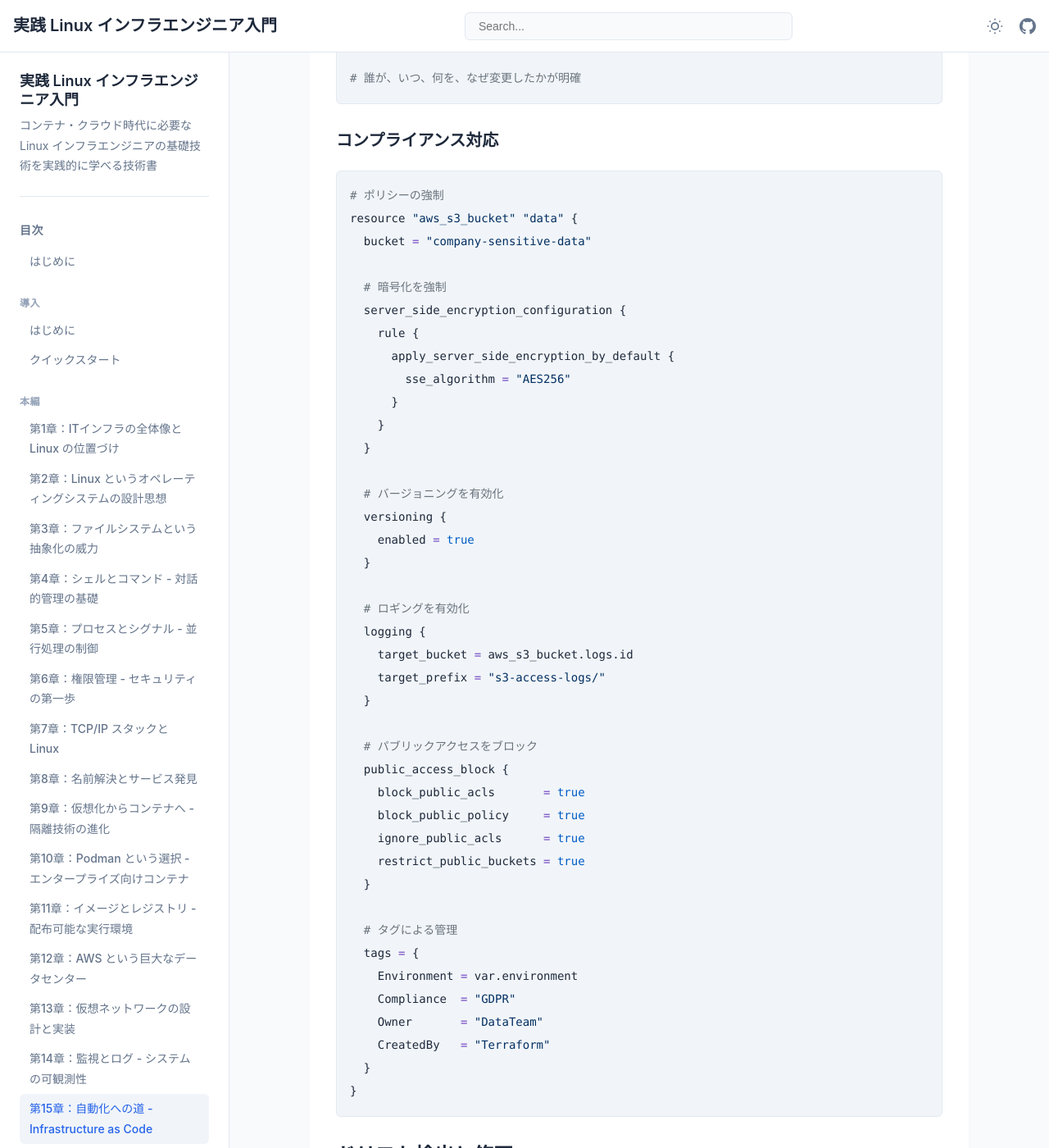
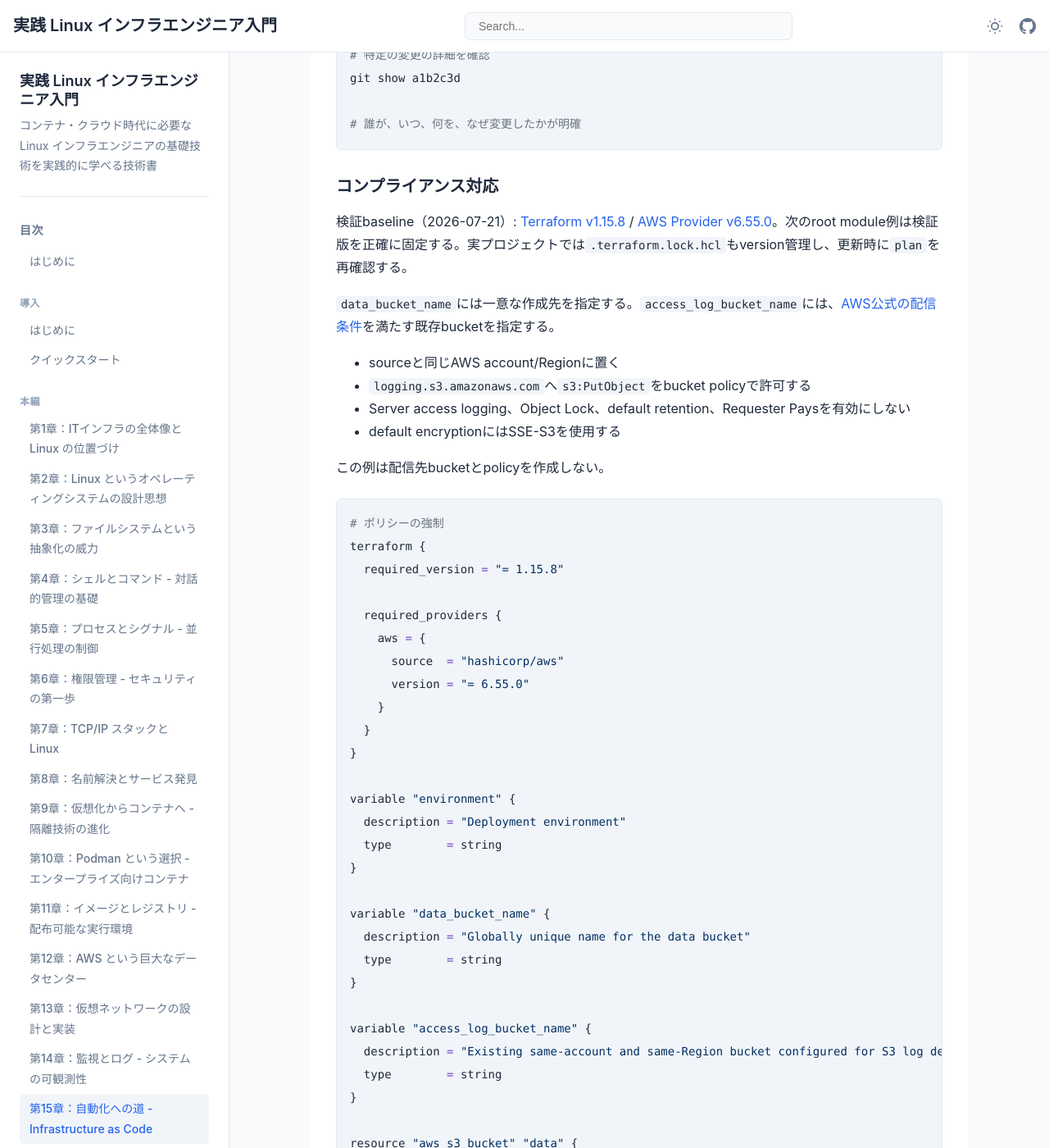
Before and after one commit to itdojp/linux-infra-textbook2, a Jekyll site: the page built from docs/chapters/chapter-15-infrastructure-as-code.md, in a window 1280 px wide and 1400 px high, scrolled down 10938 px. Shown: the whole window at 82% size. Built offline with Jekyll 4.4.1, drawn with Linux system fonts in a browser that asks for light colours; our own code applies the rules of GitHub Pages for plain Markdown files; some of the changed text lies outside the part shown.

Commit message:
docs: Terraform S3例のAWS provider前提を固定・検証する (#160)
* docs: validate S3 example with AWS provider 6.55.0

* docs: define S3 logging destination prerequisite

* docs: pin Terraform CLI in chapter workflow

* docs: complete S3 log destination constraints

````diff
--- a/docs/chapters/chapter-15-infrastructure-as-code.md
+++ b/docs/chapters/chapter-15-infrastructure-as-code.md
@@ -315,6 +315,8 @@ jobs:
 
       - name: Setup Terraform
         uses: hashicorp/setup-terraform@v3
+        with:
+          terraform_version: 1.15.8
 
       - name: Terraform Format Check
         run: terraform fmt -check -recursive
@@ -384,38 +386,47 @@ git show a1b2c3d
 
 #### コンプライアンス対応
 
+検証baseline（2026-07-21）: [Terraform v1.15.8](https://github.com/hashicorp/terraform/releases/tag/v1.15.8) / [AWS Provider v6.55.0](https://github.com/hashicorp/terraform-provider-aws/releases/tag/v6.55.0)。次のroot module例は検証版を正確に固定する。実プロジェクトでは`.terraform.lock.hcl`もversion管理し、更新時に`plan`を再確認する。
+
+`data_bucket_name`には一意な作成先を指定する。`access_log_bucket_name`には、[AWS公式の配信条件](https://docs.aws.amazon.com/AmazonS3/latest/userguide/enable-server-access-logging.html)を満たす既存bucketを指定する。
+
+- sourceと同じAWS account/Regionに置く
+- `logging.s3.amazonaws.com`へ`s3:PutObject`をbucket policyで許可する
+- Server access logging、Object Lock、default retention、Requester Paysを有効にしない
+- default encryptionにはSSE-S3を使用する
+
+この例は配信先bucketとpolicyを作成しない。
+
 ```hcl
 # ポリシーの強制
-resource "aws_s3_bucket" "data" {
-  bucket = "company-sensitive-data"
+terraform {
+  required_version = "= 1.15.8"
 
-  # 暗号化を強制
-  server_side_encryption_configuration {
-    rule {
-      apply_server_side_encryption_by_default {
-        sse_algorithm = "AES256"
-      }
+  required_providers {
+    aws = {
+      source  = "hashicorp/aws"
+      version = "= 6.55.0"
     }
   }
+}
 
-  # バージョニングを有効化
-  versioning {
-    enabled = true
-  }
+variable "environment" {
+  description = "Deployment environment"
+  type        = string
+}
 
-  # ロギングを有効化
-  logging {
-    target_bucket = aws_s3_bucket.logs.id
-    target_prefix = "s3-access-logs/"
-  }
+variable "data_bucket_name" {
+  description = "Globally unique name for the data bucket"
+  type        = string
+}
 
-  # パブリックアクセスをブロック
-  public_access_block {
-    block_public_acls       = true
-    block_public_policy     = true
-    ignore_public_acls      = true
-    restrict_public_buckets = true
-  }
+variable "access_log_bucket_name" {
+  description = "Existing same-account and same-Region bucket configured for S3 log delivery"
+  type        = string
+}
+
+resource "aws_s3_bucket" "data" {
+  bucket = var.data_bucket_name
 
   # タグによる管理
   tags = {
@@ -424,6 +435,43 @@ resource "aws_s3_bucket" "data" {
     Owner       = "DataTeam"
     CreatedBy   = "Terraform"
   }
+}
+
+# 暗号化を強制
+resource "aws_s3_bucket_server_side_encryption_configuration" "data" {
+  bucket = aws_s3_bucket.data.id
+
+  rule {
+    apply_server_side_encryption_by_default {
+      sse_algorithm = "AES256"
+    }
+  }
+}
+
+# バージョニングを有効化
+resource "aws_s3_bucket_versioning" "data" {
+  bucket = aws_s3_bucket.data.id
+
+  versioning_configuration {
+    status = "Enabled"
+  }
+}
+
+# ロギングを有効化
+resource "aws_s3_bucket_logging" "data" {
+  bucket        = aws_s3_bucket.data.id
+  target_bucket = var.access_log_bucket_name
+  target_prefix = "s3-access-logs/"
+}
+
+# パブリックアクセスをブロック
+resource "aws_s3_bucket_public_access_block" "data" {
+  bucket = aws_s3_bucket.data.id
+
+  block_public_acls       = true
+  block_public_policy     = true
+  ignore_public_acls      = true
+  restrict_public_buckets = true
 }
 ```
 
@@ -476,10 +524,12 @@ instances=$(aws ec2 describe-instances \
 # 2. Terraformコードの生成
 cat > main.tf << 'TF'
 terraform {
+  required_version = "= 1.15.8"
+
   required_providers {
     aws = {
       source  = "hashicorp/aws"
-      version = "~> 4.0"
+      version = "= 6.55.0"
     }
   }
 }
@@ -512,6 +562,8 @@ EOF
 
 chmod +x import_existing_infra.sh
 ```
+
+このimport scriptもTerraform CLI 1.15.8を前提とする。実行前に`terraform version`で確認し、異なる場合はscriptを実行しない。
 
 注記: `terraform import` の直後は `terraform state list`、`terraform state show aws_instance.<name>`、`terraform plan` の順に確認し、state に取り込まれた実リソースとコード側の属性差分を切り分けてください。誤った ID や resource address を import した場合は、実リソースを消さずに `terraform state rm <address>` で state だけ巻き戻してからやり直す方が安全です。
 
````
